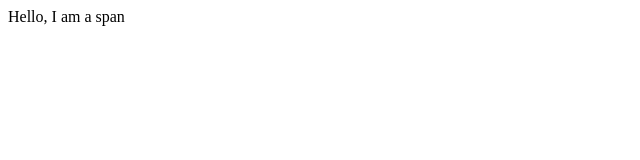
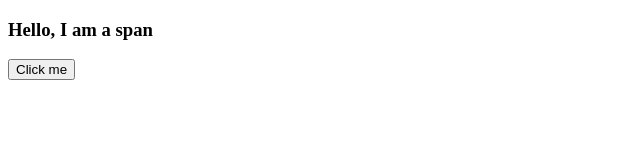
Before and after one commit to Imeanstar/React-nomadCoder-movieWebService, a plain HTML site: page index.html in a window 1280 px wide. Shown: the whole page, without its empty margins (0-640 px from the left). Drawn offline with nearby package versions, Linux system fonts and the light colour scheme.

Commit message:
React.createElement를 통한 span과 button 생성 및 eventListener 연결

```diff
--- a/index.html
+++ b/index.html
@@ -5,12 +5,16 @@
     <script src="https://unpkg.com/react@18/umd/react.production.min.js"></script>
     <script src="https://unpkg.com/react-dom@18/umd/react-dom.production.min.js"></script>
     <script>
-        const span = React.createElement("span", {id:"sexy-span"}, "Hello, I am a span");
+
         const root = document.getElementById("root");
+        const h3 = React.createElement("h3", {
+            onMouseEnter : () => console.log("mounse entered"),
+        }, "Hello, I am a span");
+        const btn = React.createElement("button", {
+            onClick: () => console.log("i'm clicked"),
+        }, "Click me");
 
-        ReactDOM.render(span, root);
-
-        // const sexyspan = document.getElementById("sexy-span");
-        // sexyspan.innerText = "Clicked time : ";
+        const container = React.createElement("div", null, [h3, btn]);
+        ReactDOM.render(container, root);
     </script>
 </html>
```
